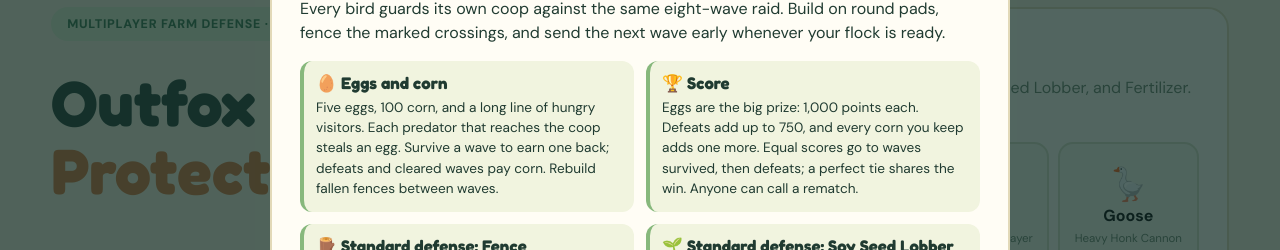
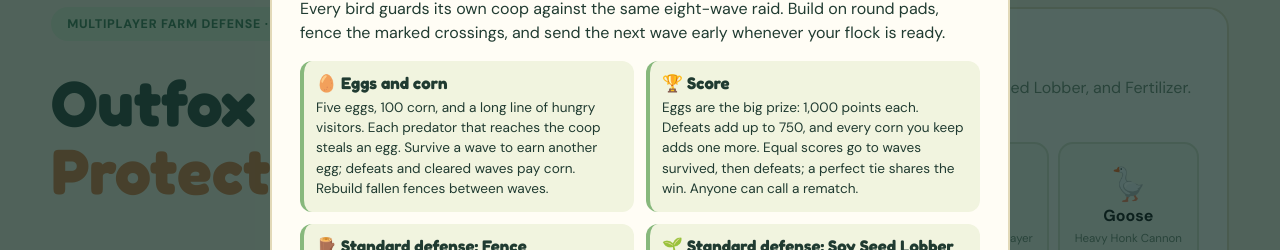
Before and after one commit to McNultyVan/Coop_Defense, a React (Vite) app: page / in a window 1280 px wide. Both pictures are taken after a click on the button "❔ How to play". Shown: the part 137-387 px from the top of the page. Built offline with nearby package versions, Linux system fonts and the light colour scheme.

Commit message:
Polish egg and ostrich card wording

```diff
--- a/src/main.tsx
+++ b/src/main.tsx
@@ -84,7 +84,7 @@ function App(){
    <aside className="sidebar"><div className="card standings"><h2>🏅 Live standings</h2>{[...game.players].sort(ranking).map((p,i)=><div className={`standing ${p.id===me?.id?'self':''}`} key={p.id}><span className="place">{i+1}</span><span className="bird-icon">{ICON[p.bird]}</span><div><strong>{p.name}{p.id===me?.id?' · you':''}</strong><small>{p.eggs===0?'Eliminated':p.connected?'Defending':'Disconnected'} · {p.kills} defeats</small></div><b>🥚 {p.eggs}</b></div>)}</div><div className="card wave-preview"><h2>🌾 Raid report</h2><p>{game.phase==='lobby'?'Get ready for the first raid.':game.phase==='break'?`Next: wave ${game.wave} · ${game.wavePlan[game.wave-1]?.length||0} predators`:`Current: wave ${game.wave} of 8 · ${game.wavePlan[game.wave-1]?.length||0} predators`}</p><div className="enemy-tags">{game.wave>0&&Array.from(new Set((game.wavePlan?.[game.wave-1]||[]).map(e=>`${e.variant} ${e.family}`))).map(s=><span key={s}>{s.includes('machine')?'🤖':s.includes('armored')?'🛡️':'🐾'} {s}</span>)}</div><small>Foxes attack fences · Snakes slither under · Wolves hop over</small></div><div className="card mini-rules"><h2>🐣 The goal</h2><p>Survive for eggs, defeat raiders for points, and save corn for the final score. Every wave gets tougher.</p><button className="text-link" onClick={()=>setHelp(true)}>Read all rules →</button></div></aside>
   </main>}
   {help&&<div className="modal-backdrop" onClick={()=>setHelp(false)}><div className="modal card" role="dialog" aria-modal="true" aria-label="How to play" onClick={e=>e.stopPropagation()}><button className="modal-close" onClick={()=>setHelp(false)}>✕</button><h1>Defend your coop 🐣</h1><p>Every bird guards its own coop against the same eight-wave raid. Build on round pads, fence the marked crossings, and send the next wave early whenever your flock is ready.</p><div className="rules-grid">
- <div><h3>🥚 Eggs and corn</h3><p>Five eggs, 100 corn, and a long line of hungry visitors. Each predator that reaches the coop steals an egg. Survive a wave to earn one back; defeats and cleared waves pay corn. Rebuild fallen fences between waves.</p></div>
+ <div><h3>🥚 Eggs and corn</h3><p>Five eggs, 100 corn, and a long line of hungry visitors. Each predator that reaches the coop steals an egg. Survive a wave to earn another egg; defeats and cleared waves pay corn. Rebuild fallen fences between waves.</p></div>
  <div><h3>🏆 Score</h3><p>Eggs are the big prize: 1,000 points each. Defeats add up to 750, and every corn you keep adds one more. Equal scores go to waves survived, then defeats; a perfect tie shares the win. Anyone can call a rematch.</p></div>
  <div><h3>🪵 Standard defense: Fence</h3><p>A cheap gate with a serious fox problem. Foxes stop to chew through it; snakes slip under and wolves hop over after a pause. Level 2 barbs hurt and slow regular raiders even after the gate falls. Level 3 electrifies the wire and stops robots too.</p></div>
  <div><h3>🌱 Standard defense: Soy Seed Lobber</h3><p>An enthusiastic soybean cannon: tiny seeds, lots of them. Level 2 hits harder and fires faster. Level 3 throws three flaming seeds at once, including at robots.</p></div>
@@ -96,7 +96,7 @@ function App(){
  <div><h3>🐍 Snakes</h3><p>The fast ones. A snake pauses at a fence, slips underneath, and keeps moving. Break its armor and you still have the snake to deal with.</p></div>
  <div><h3>🐺 Wolves</h3><p>Big, slow, stubborn. Wolves pause, then hop an intact fence. Break the plating; the wolf underneath is still coming.</p></div>
  <div><h3>🤖 Robots</h3><p>Wave 7 brings metal versions of every predator. Level 1 and 2 defenses cannot touch them; only Level 3 can. Your armored ostrich can still knock them down for two seconds.</p></div>
- <div><h3>🪶 Armored Ostrich</h3><p>Defeats charge your armored ostrich. Unleash it during a wave and it barrels down the lane, shoving regular predators backward without hurting them. Ostriches knock robots down for two seconds. No damage, just a very forceful timeout.</p></div>
+ <div><h3>🪶 Armored Ostrich</h3><p>Defeats charge your armored ostrich. Unleash it during a wave and it barrels down the lane, shoving regular predators backward without hurting them. Your ostrich knocks robots down for two seconds. No damage, just a very forceful timeout.</p></div>
  </div><button className="primary wide" onClick={()=>setHelp(false)}>Let's defend!</button></div></div>}
  </div>
 }
```
